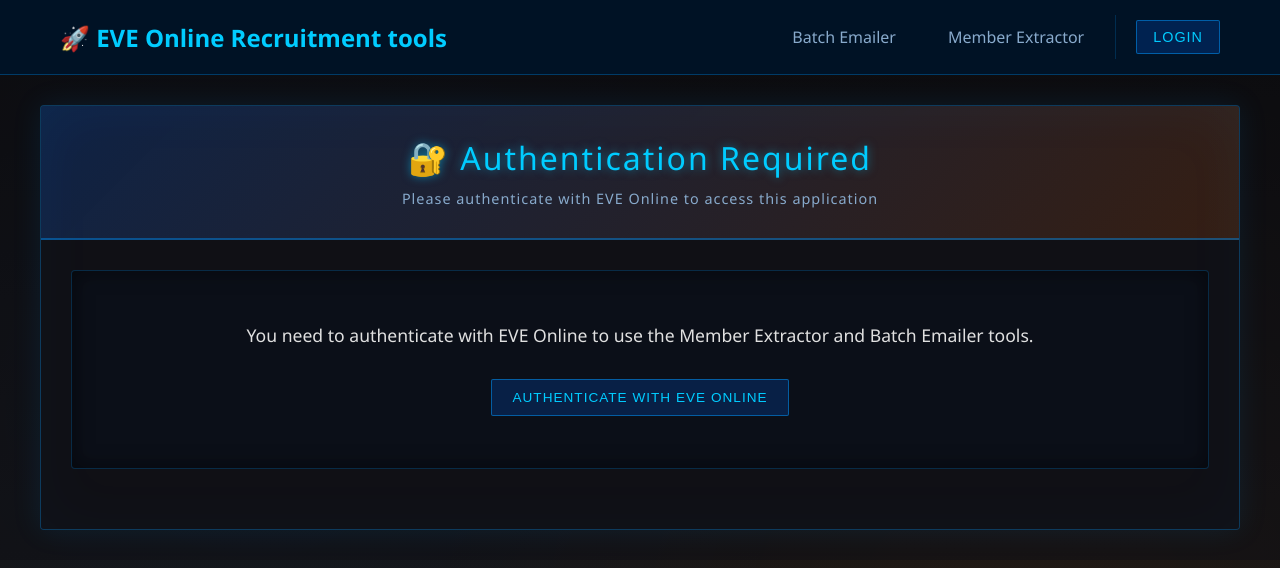
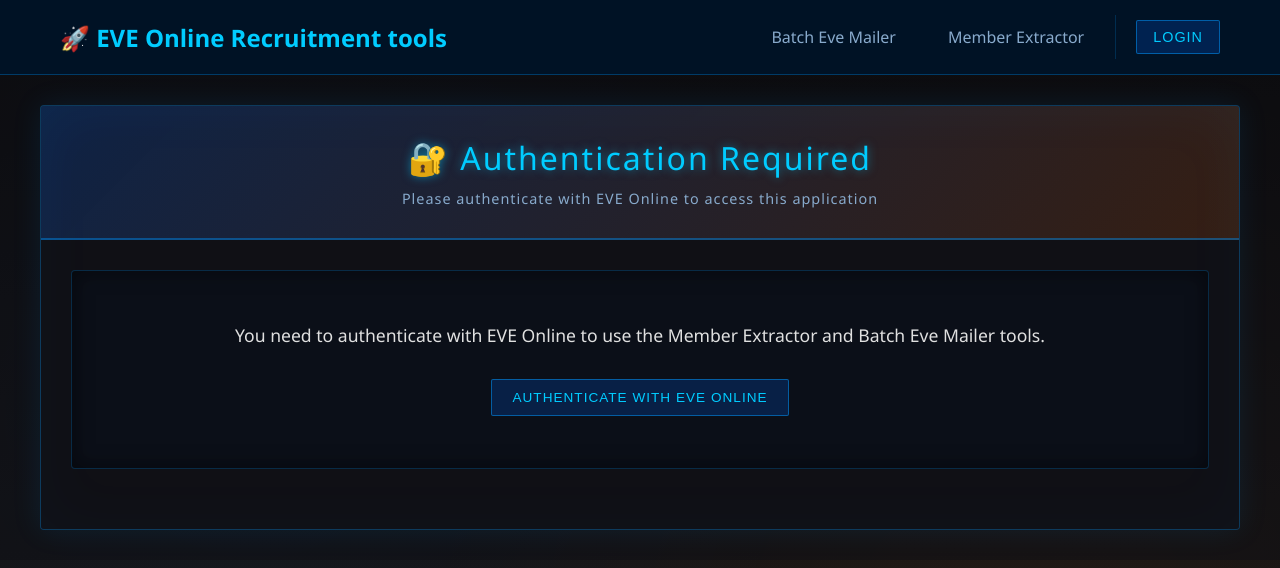
Before and after one commit to KitoC/eve-online-recruitment-tool, a React (Create React App) app: page /auth in a window 1280 px wide. Shown: the top 568 px of the page. Built offline with nearby package versions, Linux system fonts and the light colour scheme.

Commit message:
renamed text

```diff
--- a/src/components/AuthPage.js
+++ b/src/components/AuthPage.js
@@ -5,7 +5,7 @@
 const AuthPage = () => {
   const { isAuthenticated, isInitialized, authenticate } = useAuth();
 
-  // If already authenticated, redirect to batch emailer
+  // If already authenticated, redirect to Batch Eve Mailer
   if (isInitialized && isAuthenticated) {
     return <Navigate to="/batch-emailer" replace />;
   }
@@ -33,7 +33,7 @@
           <div style={{ textAlign: "center", padding: "2rem" }}>
             <p style={{ marginBottom: "2rem", fontSize: "1.1rem" }}>
               You need to authenticate with EVE Online to use the Member
-              Extractor and Batch Emailer tools.
+              Extractor and Batch Eve Mailer tools.
             </p>
             <button className="btn btn-primary" onClick={authenticate}>
               Authenticate with EVE Online
--- a/src/components/BatchEmailer.js
+++ b/src/components/BatchEmailer.js
@@ -96,8 +96,8 @@
   return (
     <div className="container">
       <div className="header">
-        <h1>📧 Batch Emailer</h1>
-        <p>Send bulk messages to corporation members</p>
+        <h1>📧 Batch Eve Mailer</h1>
+        <p>Send bulk messages to eve players</p>
       </div>
 
       <div className="content">
--- a/src/components/Navigation.js
+++ b/src/components/Navigation.js
@@ -79,7 +79,7 @@
                 location.pathname === "/batch-emailer" ? "active" : ""
               }`}
             >
-              Batch Emailer
+              Batch Eve Mailer
             </Link>
             <Link
               to="/member-extractor"
```
